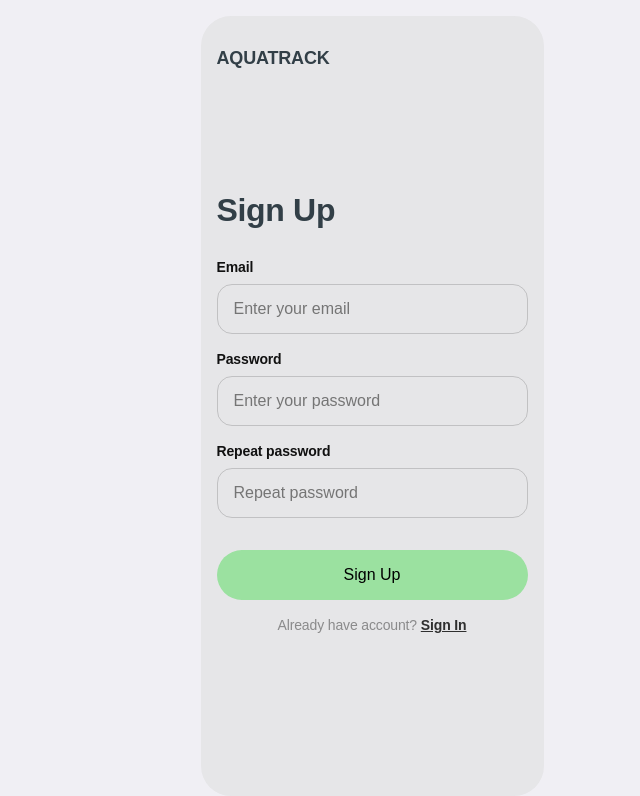
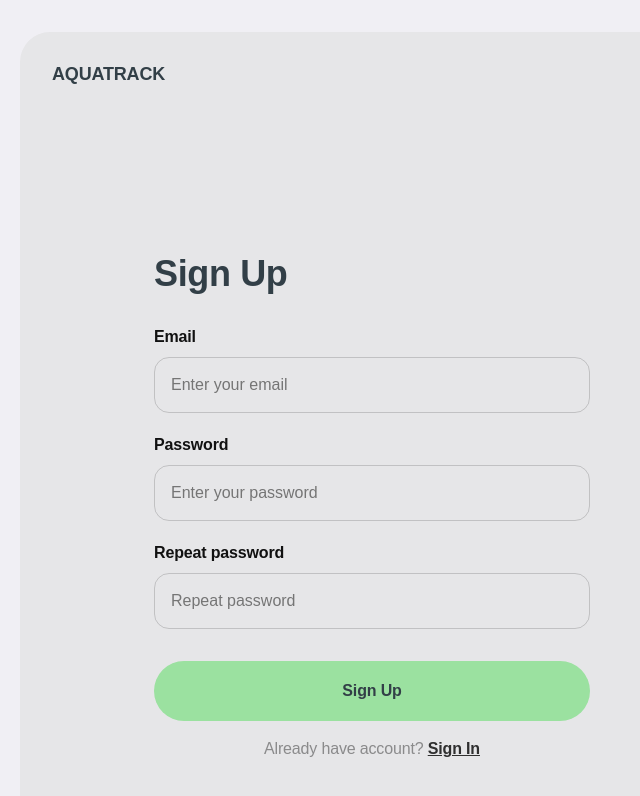
Before and after one commit to Ficefi/project-team-1-fson95, a React (Vite) app: page /register in a window 1280 px wide. Shown: the top 796 px of the page, without its empty margins (268-908 px from the left). Built offline with nearby package versions, Linux system fonts and the light colour scheme.

Commit message:
desktop markup, react links

```diff
--- a/src/components/Logo/Logo.jsx
+++ b/src/components/Logo/Logo.jsx
@@ -1,11 +1,12 @@
 import css from './Logo.module.css';
+import { Link } from 'react-router-dom';
 
 const Logo = () => {
   return (
     <div className={css.logoContainer}>
-      <a href="/" className={css.logo}>
+      <Link to="/" className={css.logo}>
         AQUATRACK
-      </a>
+      </Link>
     </div>
   );
 };
--- a/src/components/SignInForm/SignInForm.jsx
+++ b/src/components/SignInForm/SignInForm.jsx
@@ -68,7 +68,7 @@ const SignInForm = () => {
         </div>
 
         <button type="submit" className={css.signInBtn}>
-          Sign Up
+          Sign In
         </button>
       </Form>
     </Formik>
--- a/src/components/SignInForm/SignInForm.module.css
+++ b/src/components/SignInForm/SignInForm.module.css
@@ -9,11 +9,25 @@
   margin-bottom: 16px;
 }
 
+@media (min-width: 768px) {
+  .signInFormInput {
+    height: 88px;
+    margin-bottom: 20px;
+  }
+}
+
 .fieldText {
   font-size: 14px;
   font-weight: bold;
   line-height: 18px;
   letter-spacing: -0.01em;
+}
+
+@media (min-width: 768px) {
+  .fieldText {
+    font-size: 16px;
+    line-height: 24px;
+  }
 }
 
 .inputField {
@@ -26,6 +40,12 @@
   margin-top: 8px;
 }
 
+@media (min-width: 768px) {
+  .inputField {
+    height: 56px;
+  }
+}
+
 .signInBtn {
   height: 50px;
   width: 100%;
@@ -34,6 +54,20 @@
   border-radius: 30px;
   margin-top: 16px;
   cursor: pointer;
+  font-size: 14px;
+  line-height: 18px;
+  letter-spacing: -0.01em;
+  font-weight: bold;
+  color: #323f47;
+}
+
+@media (min-width: 768px) {
+  .signInBtn {
+    height: 60px;
+    margin-top: 12px;
+    font-size: 16px;
+    line-height: 24px;
+  }
 }
 
 .signInBtn:hover {
--- a/src/components/SignUpForm/SignUpForm.module.css
+++ b/src/components/SignUpForm/SignUpForm.module.css
@@ -9,11 +9,25 @@
   margin-bottom: 16px;
 }
 
+@media (min-width: 768px) {
+  .signUpFormInput {
+    height: 88px;
+    margin-bottom: 20px;
+  }
+}
+
 .fieldText {
   font-size: 14px;
   font-weight: bold;
   line-height: 18px;
   letter-spacing: -0.01em;
+}
+
+@media (min-width: 768px) {
+  .fieldText {
+    font-size: 16px;
+    line-height: 24px;
+  }
 }
 
 .inputField {
@@ -26,6 +40,12 @@
   margin-top: 8px;
 }
 
+@media (min-width: 768px) {
+  .inputField {
+    height: 56px;
+  }
+}
+
 .signUpBtn {
   height: 50px;
   width: 100%;
@@ -34,6 +54,20 @@
   border-radius: 30px;
   margin-top: 16px;
   cursor: pointer;
+  font-size: 14px;
+  line-height: 18px;
+  letter-spacing: -0.01em;
+  font-weight: bold;
+  color: #323f47;
+}
+
+@media (min-width: 768px) {
+  .signUpBtn {
+    height: 60px;
+    margin-top: 12px;
+    font-size: 16px;
+    line-height: 24px;
+  }
 }
 
 .signUpBtn:hover {
--- a/src/components/WelcomeSection/WelcomeSection.jsx
+++ b/src/components/WelcomeSection/WelcomeSection.jsx
@@ -1,5 +1,6 @@
 import css from './WelcomeSection.module.css';
 import Logo from '../Logo/Logo';
+import { Link } from 'react-router-dom';
 
 const WelcomeSection = () => {
   return (
@@ -8,12 +9,12 @@ const WelcomeSection = () => {
       <h2 className={css.subtitle}>Record daily water intake and track</h2>
       <h1 className={css.title}>Water consumption tracker</h1>
       <div className={css.btnContainer}>
-        <a href="/register" className={css.signUpBtn}>
+        <Link to="/register" className={css.signUpBtn}>
           Try tracker
-        </a>
-        <a href="/login" className={css.signInBtn}>
+        </Link>
+        <Link to="/login" className={css.signInBtn}>
           Sign In
-        </a>
+        </Link>
       </div>
     </div>
   );
--- a/src/components/WelcomeSection/WelcomeSection.module.css
+++ b/src/components/WelcomeSection/WelcomeSection.module.css
@@ -99,6 +99,11 @@
   letter-spacing: -0.01em;
 }
 
+.signInBtn:hover {
+  color: #87d28d;
+  border-color: #87d28d;
+}
+
 @media (min-width: 768px) {
   .signInBtn {
     width: 135px;
@@ -126,6 +131,10 @@
   text-align: center;
 }
 
+.signUpBtn:hover {
+  background-color: #87d28d;
+}
+
 @media (min-width: 768px) {
   .signUpBtn {
     width: 169px;
--- a/src/pages/HomePage/HomePage.module.css
+++ b/src/pages/HomePage/HomePage.module.css
@@ -4,7 +4,14 @@
   align-items: center;
   gap: 16px;
   margin: 16px 0;
+  justify-content: center;
 }
+
+/* @media (min-height: 812px) {
+  .container {
+    margin: auto 0;
+  }
+} */
 
 @media (min-width: 768px) {
   .container {
@@ -16,6 +23,7 @@
   .container {
     gap: 32px;
     flex-direction: unset;
-    justify-content: center;
+    margin: unset;
+    height: 100vh;
   }
 }
--- a/src/pages/SignInPage/SignInPage.jsx
+++ b/src/pages/SignInPage/SignInPage.jsx
@@ -1,9 +1,12 @@
 import css from './SignInPage.module.css';
 import SignInForm from '../../components/SignInForm/SignInForm';
+import AdvantagesSection from '../../components/AdvantagesSection/AdvantagesSection';
 import Logo from '../../components/Logo/Logo';
+import { Link } from 'react-router-dom';
 
 const SignInPage = () => {
   return (
+    <div className={css.mainContainer}>
       <div className={css.container}>
         <Logo />
         <div className={css.signInContainer}>
@@ -11,10 +14,18 @@ const SignInPage = () => {
           <SignInForm />
         </div>
         <p className={css.text}>
-        Don’t have an account? <a href="/register">Sign Up</a>
+          Don’t have an account? <Link to="/register">Sign Up</Link>
         </p>
+      </div>
+      <div className={css.AdvantagesSectionContainer}>
+        <AdvantagesSection />
+      </div>
     </div>
   );
 };
 
 export default SignInPage;
+
+<Link to="/register" className={css.signUpBtn}>
+  Try tracker
+</Link>;
--- a/src/pages/SignInPage/SignInPage.module.css
+++ b/src/pages/SignInPage/SignInPage.module.css
@@ -1,20 +1,75 @@
+.mainContainer {
+  display: flex;
+  justify-content: center;
+  align-items: center;
+}
+
+@media (min-width: 1440px) {
+  .mainContainer {
+    /* margin: 32px 0; */
+    gap: 32px;
+    height: 100vh;
+  }
+}
+
+.AdvantagesSectionContainer {
+  width: 672px;
+  height: 736px;
+  display: none;
+}
+
+@media (min-width: 1440px) {
+  .AdvantagesSectionContainer {
+    display: flex;
+  }
+}
+
 .container {
   width: 343px;
   height: 780px;
   display: flex;
   flex-direction: column;
-  /* align-items: center; */
   margin: 16px auto;
   background-color: #e6e6e8;
   border-radius: 30px;
   padding: 0 16px;
 }
 
+@media (min-width: 768px) {
+  .container {
+    width: 704px;
+    height: 960px;
+    margin: 32px auto;
+    padding: 0 32px;
+  }
+}
+
+@media (min-width: 1440px) {
+  .container {
+    width: 672px;
+    height: 736px;
+    margin: unset;
+  }
+}
+
 .signInContainer {
-  /* background-color: gray; */
   width: 311px;
   /* height: 440px; */
   margin: 172px 0 0 0;
+}
+
+@media (min-width: 768px) {
+  .signInContainer {
+    width: 436px;
+    /* height: 506px; */
+    margin: 225px 0 0 102px;
+  }
+}
+
+@media (min-width: 1440px) {
+  .signInContainer {
+    margin: 113px 0 0 86px;
+  }
 }
 
 .title {
@@ -26,6 +81,13 @@
   margin: 0;
 }
 
+@media (min-width: 768px) {
+  .title {
+    font-size: 36px;
+    line-height: 38px;
+  }
+}
+
 .text {
   font-size: 14px;
   line-height: 18px;
@@ -35,6 +97,13 @@
   margin: 16px 0 0 0;
 }
 
+@media (min-width: 768px) {
+  .text {
+    font-size: 16px;
+    line-height: 24px;
+  }
+}
+
 .text a {
   color: #2f2f2f;
   font-weight: bold;
--- a/src/pages/SignUpPage/SignUpPage .jsx
+++ b/src/pages/SignUpPage/SignUpPage .jsx
@@ -1,8 +1,12 @@
 import css from './SignUpPage.module.css';
 import SignUpForm from '../../components/SignUpForm/SignUpForm';
+import AdvantagesSection from '../../components/AdvantagesSection/AdvantagesSection';
 import Logo from '../../components/Logo/Logo';
+import { Link } from 'react-router-dom';
+
 const SignUpPage = () => {
   return (
+    <div className={css.mainContainer}>
       <div className={css.container}>
         <Logo />
         <div className={css.signUpContainer}>
@@ -10,10 +14,13 @@ const SignUpPage = () => {
           <SignUpForm />
         </div>
         <p className={css.text}>
-        Already have account? <a href="/login">Sign In</a>
+          Already have account? <Link to="/login">Sign In</Link>
         </p>
+      </div>
+      <div className={css.AdvantagesSectionContainer}>
+        <AdvantagesSection />
+      </div>
     </div>
   );
 };
-
 export default SignUpPage;
--- a/src/pages/SignUpPage/SignUpPage.module.css
+++ b/src/pages/SignUpPage/SignUpPage.module.css
@@ -1,20 +1,75 @@
+.mainContainer {
+  display: flex;
+  justify-content: center;
+  align-items: center;
+}
+
+@media (min-width: 1440px) {
+  .mainContainer {
+    /* margin: 32px 0; */
+    gap: 32px;
+    height: 100vh;
+  }
+}
+
+.AdvantagesSectionContainer {
+  width: 672px;
+  height: 736px;
+  display: none;
+}
+
+@media (min-width: 1440px) {
+  .AdvantagesSectionContainer {
+    display: flex;
+  }
+}
+
 .container {
   width: 343px;
   height: 780px;
   display: flex;
   flex-direction: column;
-  /* align-items: center; */
   margin: 16px auto;
   background-color: #e6e6e8;
   border-radius: 30px;
   padding: 0 16px;
 }
 
+@media (min-width: 768px) {
+  .container {
+    width: 704px;
+    height: 960px;
+    margin: 32px auto;
+    padding: 0 32px;
+  }
+}
+
+@media (min-width: 1440px) {
+  .container {
+    width: 672px;
+    height: 736px;
+    margin: unset;
+  }
+}
+
 .signUpContainer {
-  /* background-color: gray; */
   width: 311px;
   /* height: 440px; */
   margin: 126px 0 0 0;
+}
+
+@media (min-width: 768px) {
+  .signUpContainer {
+    width: 436px;
+    /* height: 506px; */
+    margin: 171px 0 0 102px;
+  }
+}
+
+@media (min-width: 1440px) {
+  .signUpContainer {
+    margin: 74px 0 0 86px;
+  }
 }
 
 .title {
@@ -26,6 +81,13 @@
   margin: 0;
 }
 
+@media (min-width: 768px) {
+  .title {
+    font-size: 36px;
+    line-height: 38px;
+  }
+}
+
 .text {
   font-size: 14px;
   line-height: 18px;
@@ -35,6 +97,13 @@
   margin: 16px 0 0 0;
 }
 
+@media (min-width: 768px) {
+  .text {
+    font-size: 16px;
+    line-height: 24px;
+  }
+}
+
 .text a {
   color: #2f2f2f;
   font-weight: bold;
```
Lines whose indentation alone changed are shown as unchanged.
